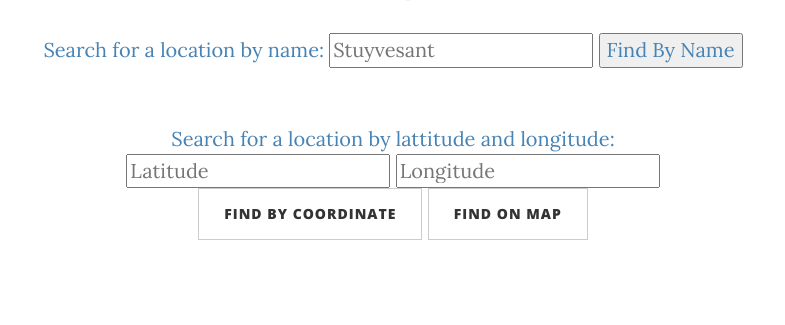
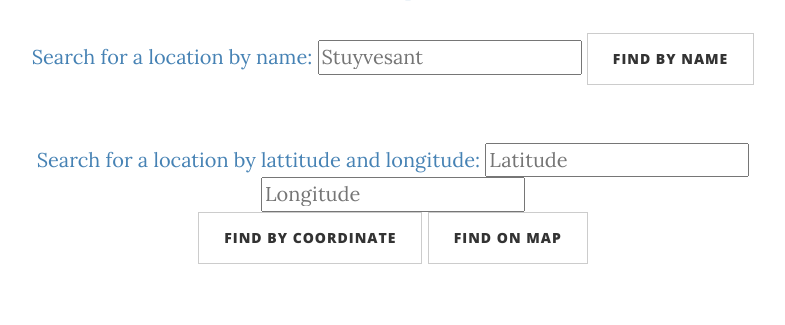
Before and after one commit to RongYu98/Triangulate, a Flask app: page /maps in a window 1280 px wide. Shown: the part 555-880 px from the top of the page, without its empty margins (247-1032 px from the left). Run offline with Flask 2, Linux system fonts and the light colour scheme; some libraries are stand-ins or nearby versions.

Commit message:
Update test.html

```diff
--- a/templates/test.html
+++ b/templates/test.html
@@ -30,11 +30,11 @@
                   <form method = "POST">
                    Search for a location by name:
                     <input type = "text" name = "place" placeholder="Stuyvesant"></input>
-                    <input type = "submit" name="submit" value="Find By Name"></input>
+                    <input type = "submit" name="submit" value="Find By Name" class="btn btn-default"></input>
                   </form>
                     <br><br>
                   <form method = "POST">
-                    Search for a location by lattitude and longitude:<br>
+                    Search for a location by lattitude and longitude:
                     <input type = "text" name = "lat" placeholder="Latitude"></input>
                     <input type = "text" name = "long" placeholder="Longitude"></input><br>
                     <input type="submit" name="submit" value="Find By Coordinate" class="btn btn-default"></input>
```
